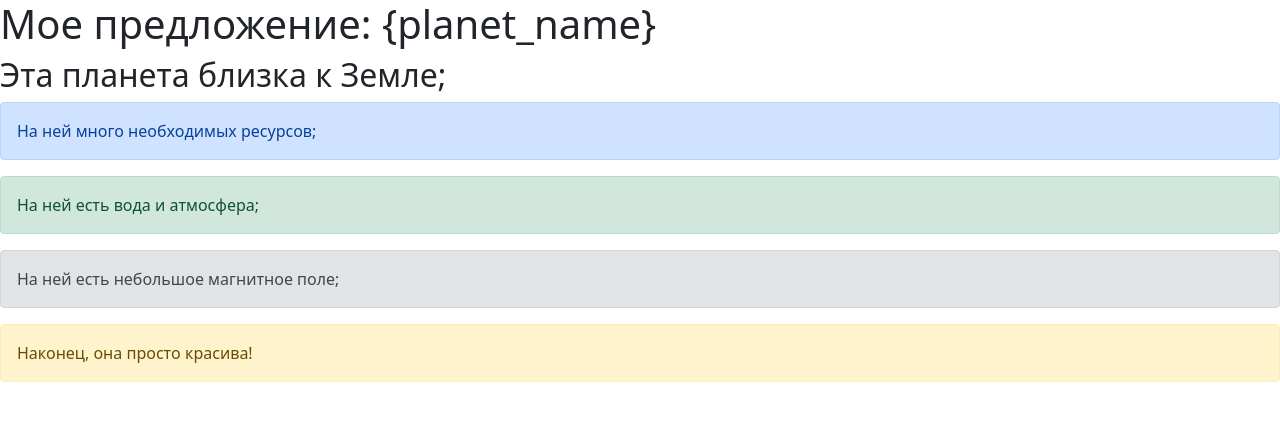
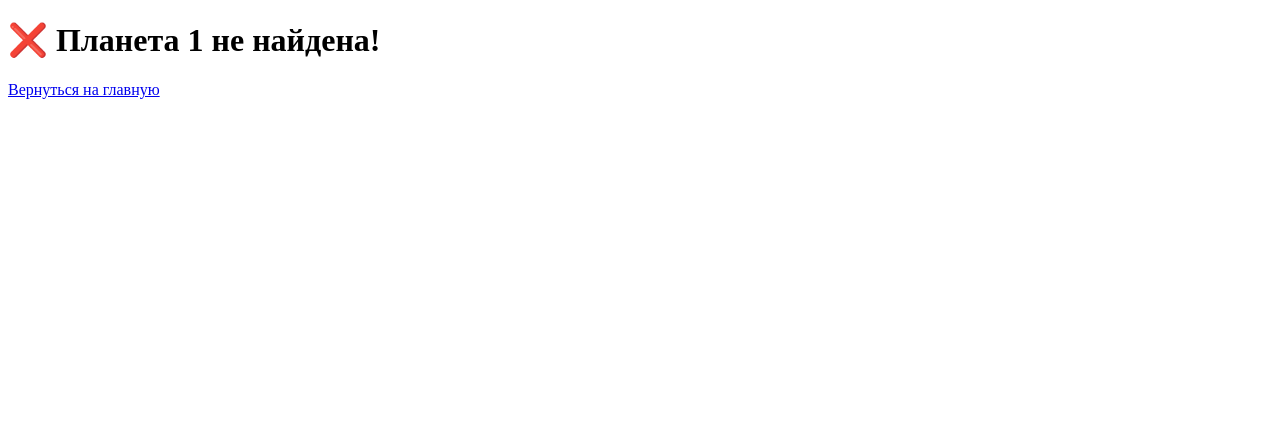
Before and after one commit to leshaSad/Flask, a Flask app: page /choice/1 in a window 1280 px wide. Shown: the top 421 px of the page. Run offline with Flask 3, Linux system fonts and the light colour scheme.

Commit message:
Варианты выбора WEB1

```diff
--- a/main.py
+++ b/main.py
@@ -314,8 +314,24 @@ def astronaut_selection():
 
 @app.route('/choice/<planet_name>')
 def choice_planet(planet_name):
-    planet['planet_name'] = planet_name
-    return render_template('choice.html', **planet)
+    # Проверяем, существует ли такая планета
+    if planet_name not in planet['name']:
+        return f'''
+                <!DOCTYPE html>
+                <html>
+                <head><title>Ошибка</title><meta charset="utf-8"></head>
+                <body>
+                    <h1>❌ Планета { planet_name } не найдена!</h1>
+                    <a href="/">Вернуться на главную</a>
+                </body>
+                </html>
+            '''
+
+    # Получаем данные о планете если она есть
+    planet_facts = planet['name'][planet_name]
+    fist_fact = planet_facts['1']
+    del planet_facts['1']
+    return render_template('choice.html', p=planet_facts, planet=planet_name, f_p=fist_fact)
 
 @app.route('/results/<nickname>/<int:level>/<float:rating>')
 def result(nickname, level, rating):
--- a/templates/choice.html
+++ b/templates/choice.html
@@ -9,20 +9,24 @@
                     crossorigin="anonymous">
                         <title>Варианты выбора!</title>
                       </head>
-                      <body>
-                        <h1>Мое предложение: {planet_name}</h1>
-                        <h2>Эта планета близка к Земле;</h2>
-                        <div class="alert alert-primary" role="alert">
-                      На ней много необходимых ресурсов;
-                        </div>
-                        <div class="alert alert-success" role="alert">
-                      На ней есть вода и атмосфера;
-                        </div>
-                        <div class="alert alert-secondary" role="alert">
-                      На ней есть небольшое магнитное поле;
-                        </div>
-                        <div class="alert alert-warning" role="alert">
-                      Наконец, она просто красива!
-                        </div>
+                        <h2>Мое предложение {{ planet }}</h2>
+
+                        <h7>{{ f_p }}</h7>
+                      {% for num, facts in p.items() %}
+                            {% if num == '1' %}
+                                {% set color = 'primary' %}
+                            {% elif num == '2' %}
+                                {% set color = 'success' %}
+                            {% elif num == '3' %}
+                                {% set color = 'danger' %}
+                            {% elif num == '4' %}
+                                {% set color = 'warning' %}
+                            {% else %}
+                               {% set color = 'info' %}
+                            {% endif %}
+                      <div class="alert alert-{{ color }}" role="alert">
+                            {{ facts }}
+                        </div>{% endfor %}
+
                       </body>
                     </html>
```
